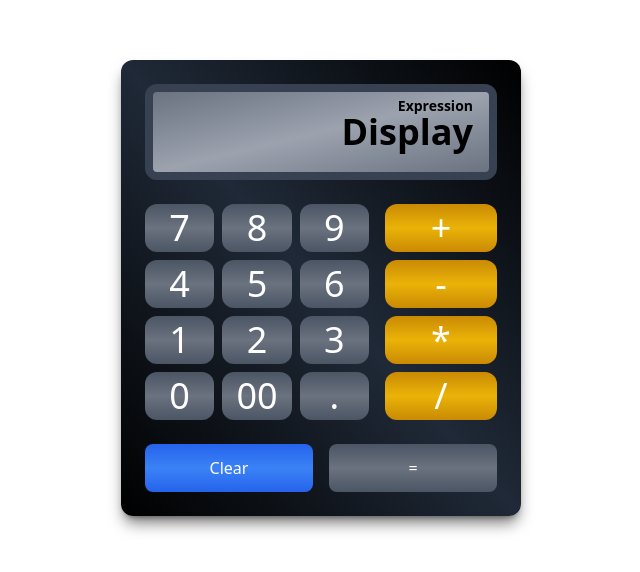
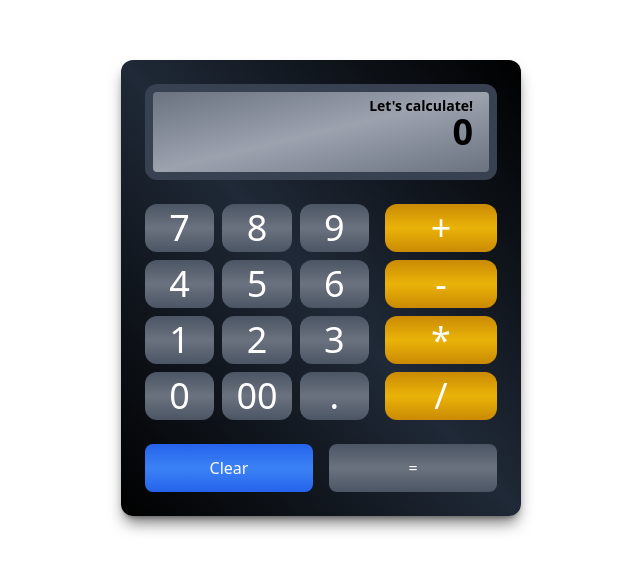
Before and after one commit to Lokie-ree/calculator, a Next.js app: page / in a window 1280 px wide. Shown: the part 112-684 px from the top of the page, without its empty margins (319-959 px from the left). Built offline with nearby package versions, Linux system fonts and the light colour scheme.

Commit message:
added math.js and functions to handle 4 basic operations and resetting the calculator

```diff
--- a/package.json
+++ b/package.json
@@ -9,9 +9,10 @@
     "lint": "next lint"
   },
   "dependencies": {
+    "mathjs": "^14.0.1",
+    "next": "15.1.1",
     "react": "^19.0.0",
-    "react-dom": "^19.0.0",
-    "next": "15.1.1"
+    "react-dom": "^19.0.0"
   },
   "devDependencies": {
     "postcss": "^8",
--- a/src/app/page.js
+++ b/src/app/page.js
@@ -1,36 +1,11 @@
 "use client";
 
-import { numberButtons, operatorButtons } from "@/utils/constants";
-import NumberButton from "@/components/NumberButton";
-import OperatorButton from "@/components/OperatorButton";
-import Display from "@/components/Display";
+import Calculator from "@/components/Calculator";
 
 export default function Home() {
   return (
     <div className="flex flex-col items-center justify-center w-full min-h-screen bg-white">
-      <div className="flex flex-col bg-gradient-to-bl from-black via-gray-800 to-black w-[400px] h-fit rounded-xl p-6 gap-6 shadow-lg shadow-black/50">
-        <Display />
-        <div className="flex flex-row w-full gap-4">
-          <div className="w-2/3 grid grid-cols-3 gap-2">
-            {numberButtons.map((button) => (
-              <NumberButton key={button} button={button} />
-            ))}
-          </div>
-          <div className="w-1/3 flex flex-col gap-2">
-            {operatorButtons.map((button) => (
-              <OperatorButton key={button} button={button} />
-            ))}
-          </div>
-        </div>
-        <div className="flex flex-row gap-4">
-          <button className="w-1/2 hover:scale-105 active:scale-100 hover:bg-gradient-to-br bg-gradient-to-b from-blue-600 via-blue-500 to-blue-600 rounded-lg h-12 text-white">
-            Clear
-          </button>
-          <button className="w-1/2 hover:scale-105 active:scale-100 hover:bg-gradient-to-br bg-gradient-to-b from-gray-600 via-gray-500 to-gray-600 rounded-lg h-12 text-white">
-            =
-          </button>
-        </div>
-      </div>
+      <Calculator />
     </div>
   );
 }
--- /dev/null
+++ b/src/components/Calculator.jsx
@@ -0,0 +1,73 @@
+import React, { useState } from "react";
+import { numberButtons, operatorButtons } from "@/utils/constants";
+import Display from "./Display";
+import NumberButton from "./NumberButton";
+import OperatorButton from "./OperatorButton";
+import {
+  appendToExpression,
+  resetCalculator,
+  calculateResult,
+} from "@/utils/functions";
+
+const Calculator = () => {
+  const [expression, setExpression] = useState("");
+  const [result, setResult] = useState(null);
+
+  const handleButtonClick = (value) => {
+    setExpression((prev) => appendToExpression(prev, value));
+  };
+
+  const handleCalculation = () => {
+    const calculationResult = calculateResult(expression);
+    setResult(calculationResult);
+  };
+
+  const handleClear = () => {
+    const { expression: resetExpression, result: resetResult } =
+      resetCalculator();
+    setExpression(resetExpression);
+    setResult(resetResult);
+  };
+
+  return (
+    <div className="flex flex-col bg-gradient-to-bl from-black via-gray-800 to-black w-[400px] h-fit rounded-xl p-6 gap-6 shadow-lg shadow-black/50">
+      <Display expression={expression} result={result} />
+      <div className="flex flex-row w-full gap-4">
+        <div className="w-2/3 grid grid-cols-3 gap-2">
+          {numberButtons.map((button) => (
+            <NumberButton
+              key={button}
+              button={button}
+              onClick={handleButtonClick}
+            />
+          ))}
+        </div>
+        <div className="w-1/3 flex flex-col gap-2">
+          {operatorButtons.map((button) => (
+            <OperatorButton
+              key={button}
+              button={button}
+              onClick={handleButtonClick}
+            />
+          ))}
+        </div>
+      </div>
+      <div className="flex flex-row gap-4">
+        <button
+          onClick={handleClear}
+          className="w-1/2 hover:scale-105 active:scale-100 hover:bg-gradient-to-br bg-gradient-to-b from-blue-600 via-blue-500 to-blue-600 rounded-lg h-12 text-white"
+        >
+          Clear
+        </button>
+        <button
+          onClick={handleCalculation}
+          className="w-1/2 hover:scale-105 active:scale-100 hover:bg-gradient-to-br bg-gradient-to-b from-gray-600 via-gray-500 to-gray-600 rounded-lg h-12 text-white"
+        >
+          =
+        </button>
+      </div>
+    </div>
+  );
+};
+
+export default Calculator;
--- a/src/components/Display.jsx
+++ b/src/components/Display.jsx
@@ -1,10 +1,12 @@
 import React from "react";
 
-const Display = () => {
+const Display = ({ expression, result }) => {
   return (
     <div className="flex flex-row w-full h-24 rounded-xl p-4 justify-end text-end items-center text-4xl font-semibold border-8 border-gray-700 relative text-base-300 bg-gradient-to-br from-gray-500 via-gray-400 to-gray-500">
-      <p className="text-sm absolute top-1 right-4">Expression</p>
-      <h1>Display</h1>
+      <p className="text-sm absolute top-1 right-4">
+        {expression || "Let's calculate!"}
+      </p>
+      <h1>{result !== null ? result : "0"}</h1>
     </div>
   );
 };
--- a/src/components/NumberButton.jsx
+++ b/src/components/NumberButton.jsx
@@ -1,8 +1,11 @@
 import React from "react";
 
-const NumberButton = ({ button }) => {
+const NumberButton = ({ button, onClick }) => {
   return (
-    <button className="hover:scale-105 active:scale-100 h-12 min-w-1/3 flex items-center justify-center text-white text-4xl hover:bg-gradient-to-br bg-gradient-to-b from-gray-600 via-gray-500 to-gray-600 rounded-xl">
+    <button
+      onClick={() => onClick(button)}
+      className="hover:scale-105 active:scale-100 h-12 min-w-1/3 flex items-center justify-center text-white text-4xl hover:bg-gradient-to-br bg-gradient-to-b from-gray-600 via-gray-500 to-gray-600 rounded-xl"
+    >
       {button}
     </button>
   );
--- a/src/components/OperatorButton.jsx
+++ b/src/components/OperatorButton.jsx
@@ -1,8 +1,11 @@
 import React from "react";
 
-const OperatorButton = ({ button }) => {
+const OperatorButton = ({ button, onClick }) => {
   return (
-    <button className="hover:scale-105 active:scale-100 h-12 min-w-1/3 flex items-center justify-center text-white text-4xl hover:bg-gradient-to-br bg-gradient-to-b from-yellow-600 via-yellow-500 to-yellow-600 rounded-xl">
+    <button
+      onClick={() => onClick(button)}
+      className="hover:scale-105 active:scale-100 h-12 min-w-1/3 flex items-center justify-center text-white text-4xl hover:bg-gradient-to-br bg-gradient-to-b from-yellow-600 via-yellow-500 to-yellow-600 rounded-xl"
+    >
       {button}
     </button>
   );
--- /dev/null
+++ b/src/utils/functions.js
@@ -0,0 +1,35 @@
+import { evaluate } from "mathjs";
+
+/**
+ * Appends a value to the current expression
+ * @param {string} currentExpression
+ * @param {string} value
+ * @returns {string}
+ */
+
+export const appendToExpression = (currentExpression, value) => {
+  return currentExpression + value;
+};
+
+/**
+ * Safely evaluates the mathematical expression
+ * @param {string} expression
+ * @returns {number|string}
+ */
+
+export const calculateResult = (expression) => {
+  try {
+    return evaluate(expression);
+  } catch {
+    return "Error";
+  }
+};
+
+/**
+ * Resets the expression and result to their initial states
+ * @returns {object}
+ */
+
+export const resetCalculator = () => {
+  return { expression: "", result: null };
+};
```
Also changed, not shown: 1 other file (tests, documents, lock files or other folders).
